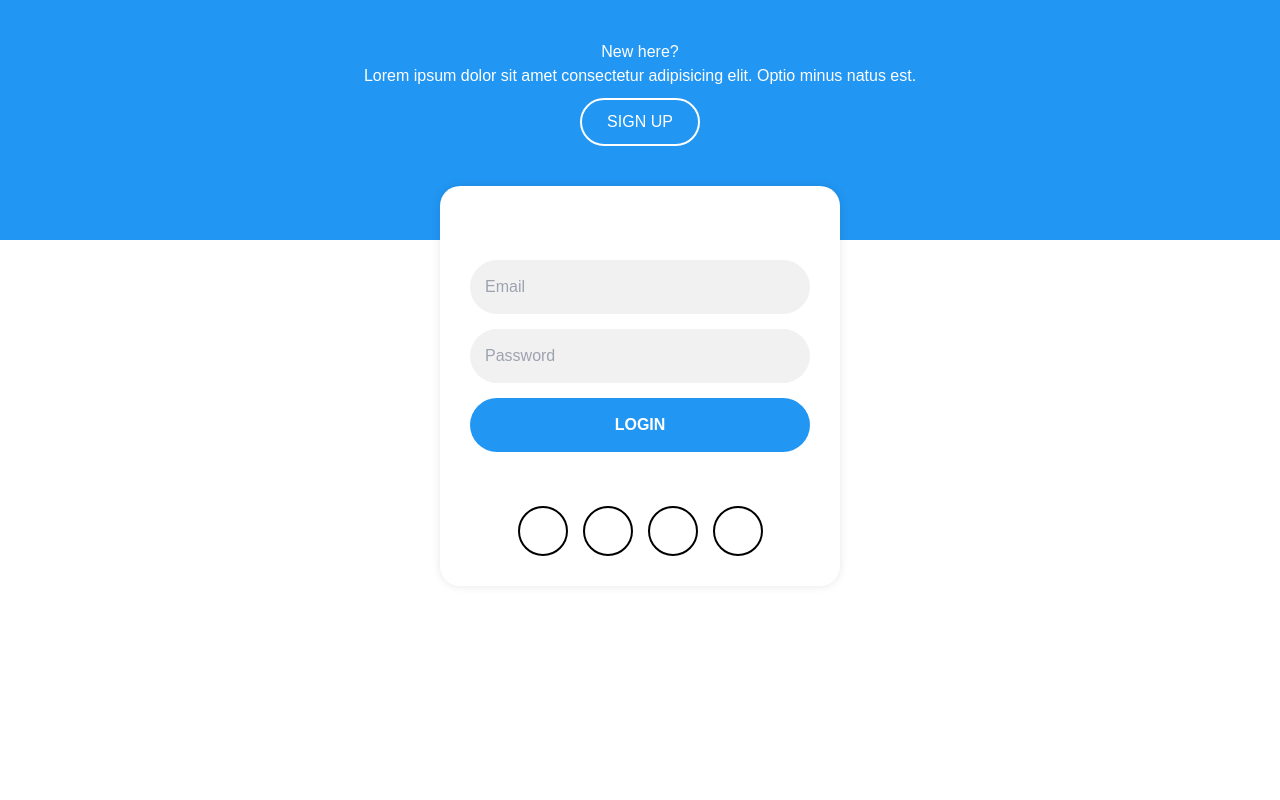
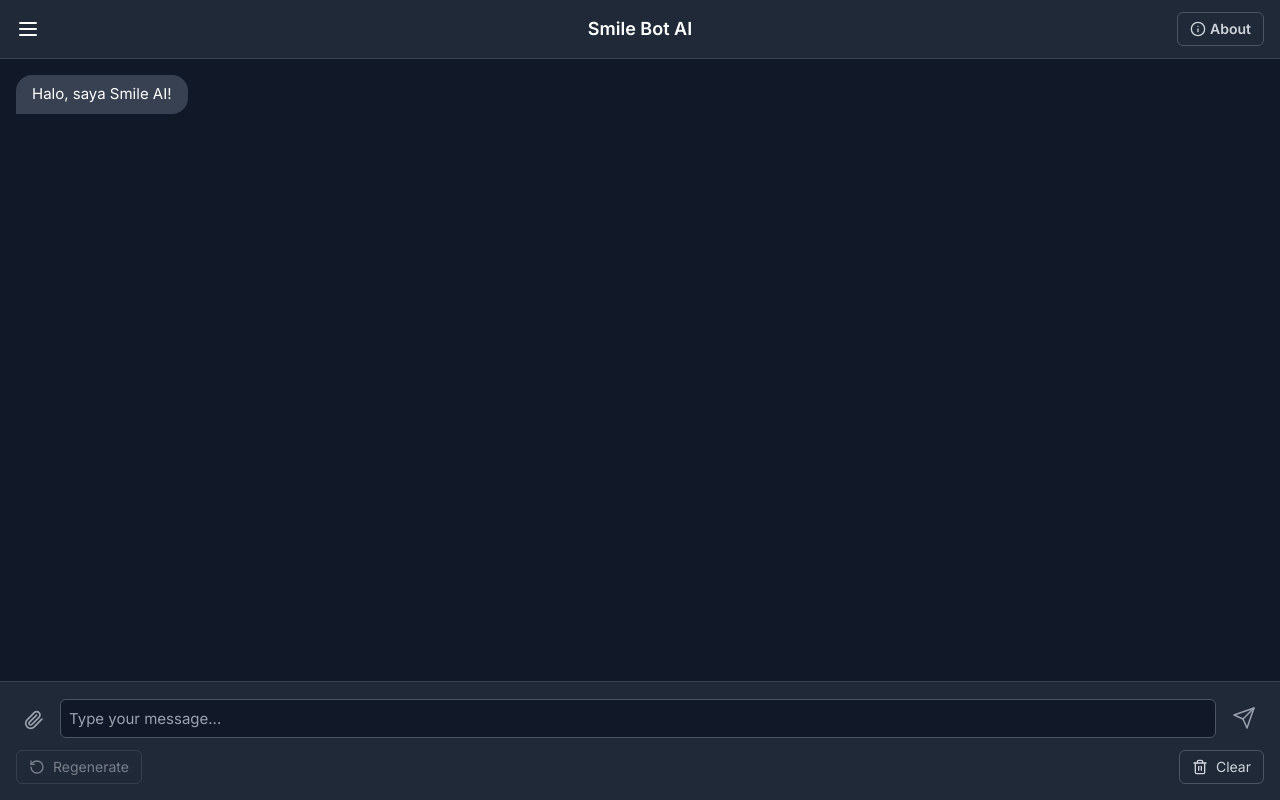
Before and after one commit to smilebotstore/tesai, a Next.js app: page / in a window 1280 px wide. Built offline with nearby package versions, Linux system fonts and the light colour scheme.

Commit message:
Update index.js

```diff
--- a/pages/index.js
+++ b/pages/index.js
@@ -1,132 +1,301 @@
-import { useState } from "react";
+import { useState, useEffect, useRef } from 'react';
+import Head from 'next/head';
+import { RotateCcw, Trash2, Send, Info, Paperclip, Menu, X, Gift } from 'lucide-react';
 
-export default function LoginPage() {
-  const [email, setEmail] = useState("");
-  const [password, setPassword] = useState("");
-  const [isSignUp, setIsSignUp] = useState(false);
-  const [error, setError] = useState("");
+const ChatBubble = ({ message }) => {
+  const isUser = message.role === 'user';
+  return (
+    <div className={`flex ${isUser ? 'justify-end' : 'justify-start'} mb-2`}>
+      <div
+        className={`max-w-[80%] px-4 py-2 rounded-2xl break-words whitespace-pre-wrap text-[15px] leading-[1.5] font-normal ${
+          isUser ? 'bg-green-600 text-white rounded-br-none' : 'bg-gray-700 text-white rounded-bl-none'
+        }`}
+      >
+        <div>{message.content}</div>
+        {message.image && (
+          <img
+            src={message.image}
+            alt="Uploaded"
+            className="mt-2 rounded-md w-full max-h-60 object-contain"
+          />
+        )}
+      </div>
+    </div>
+  );
+};
 
-  const handleSubmit = async (event) => {
-    event.preventDefault();
+const TypingAnimation = () => (
+  <div className="flex space-x-1">
+    <Dot />
+    <Dot delay={200} />
+    <Dot delay={400} />
+  </div>
+);
+
+const Dot = ({ delay = 0 }) => (
+  <span
+    className="w-2.5 h-2.5 bg-gray-400 rounded-full animate-bounce"
+    style={{ animationDelay: `${delay}ms` }}
+  />
+);
+
+export default function Home() {
+  const [messages, setMessages] = useState([{ role: 'assistant', content: 'Halo, saya Smile AI!' }]);
+  const [input, setInput] = useState('');
+  const [isTyping, setIsTyping] = useState(false);
+  const [imageFile, setImageFile] = useState(null);
+  const [drawerOpen, setDrawerOpen] = useState(false);
+  const inputRef = useRef(null);
+  const endOfMessagesRef = useRef(null);
+  const overlayRef = useRef(null);
+  const [previousSessions, setPreviousSessions] = useState([]);
+
+  useEffect(() => {
+    const storedSessions = JSON.parse(localStorage.getItem('chatSessions')) || [];
+    setPreviousSessions(storedSessions);
+  }, []);
+
+  useEffect(() => {
+    const handleClickOutside = (e) => {
+      if (overlayRef.current && e.target === overlayRef.current) {
+        setDrawerOpen(false);
+      }
+    };
+    document.addEventListener('mousedown', handleClickOutside);
+    return () => document.removeEventListener('mousedown', handleClickOutside);
+  }, []);
+
+  useEffect(() => {
+    const textarea = inputRef.current;
+    if (textarea) {
+      textarea.style.height = 'auto';
+      textarea.style.height = `${textarea.scrollHeight}px`;
+    }
+  }, [input]);
+
+  useEffect(() => {
+    setTimeout(() => {
+      endOfMessagesRef.current?.scrollIntoView({ behavior: 'auto' });
+    }, 100);
+  }, [messages, isTyping]);
+
+  const addMessage = (role, content, image = null) => {
+    setMessages((prev) => [...prev, { role, content, image }]);
+  };
+
+  const clearChat = () => {
+    setMessages([]);
+    setInput('');
+    setImageFile(null);
+  };
+
+  const startNewSession = () => {
+    if (messages.length > 1) {
+      const updatedSessions = [...previousSessions, messages];
+      setPreviousSessions(updatedSessions);
+      localStorage.setItem('chatSessions', JSON.stringify(updatedSessions));
+    }
+    setMessages([{ role: 'assistant', content: 'Halo, saya Smile AI!' }]);
+    setInput('');
+    setImageFile(null);
+    setDrawerOpen(false);
+  };
+
+  const loadSession = (session) => {
+    setMessages(session);
+    setInput('');
+    setImageFile(null);
+    setDrawerOpen(false);
+  };
+
+  const deleteSession = (index) => {
+    const updatedSessions = [...previousSessions];
+    updatedSessions.splice(index, 1);
+    setPreviousSessions(updatedSessions);
+    localStorage.setItem('chatSessions', JSON.stringify(updatedSessions));
+  };
+
+  const handleSubmit = async (e) => {
+    e.preventDefault();
+    if (!input.trim() && !imageFile) return;
+
+    const userMessage = input.trim();
+    const imagePreview = imageFile ? URL.createObjectURL(imageFile) : null;
+    addMessage('user', userMessage, imagePreview);
+    setInput('');
+    setIsTyping(true);
+
+    const formData = new FormData();
+    formData.append('input', userMessage);
+    if (imageFile) formData.append('image', imageFile);
+
     try {
-      const res = await fetch("/api/auth", {
-        method: "POST",
-        headers: {
-          "Content-Type": "application/json",
-        },
-        body: JSON.stringify({
-          email,
-          password,
-          action: isSignUp ? "signup" : "login",
-        }),
+      const res = await fetch('/api/chat', {
+        method: 'POST',
+        body: formData,
       });
-
       const data = await res.json();
-      if (res.status === 200) {
-        alert(`${isSignUp ? "Sign Up" : "Login"} successful`);
+      if (res.ok) {
+        setMessages((prev) => [...prev, data.message]);
       } else {
-        setError(data.error);
+        alert(data.error || 'Error generating response');
       }
     } catch (err) {
-      console.error(err);
-      setError("An error occurred.");
+      alert(err.message || 'Error generating response');
+    } finally {
+      setIsTyping(false);
+      setImageFile(null);
+    }
+  };
+
+  const handleKeyDown = (e) => {
+    if (e.key === 'Enter' && !e.shiftKey) {
+      e.preventDefault();
+      handleSubmit(e);
     }
   };
 
   return (
-    <div style={{
-      fontFamily: "sans-serif",
-      display: "flex",
-      flexDirection: "column",
-      alignItems: "center",
-      padding: "40px 20px",
-      minHeight: "100vh",
-      background: "linear-gradient(to bottom, #2196f3 30%, white 30%)",
-    }}>
-      <div style={{ textAlign: "center", marginBottom: 40 }}>
-        <h2 style={{ color: "white" }}>{isSignUp ? "Welcome!" : "New here?"}</h2>
-        <p style={{ color: "white" }}>
-          {isSignUp
-            ? "Create your account to get started."
-            : "Lorem ipsum dolor sit amet consectetur adipisicing elit. Optio minus natus est."}
-        </p>
+    <>
+      <Head>
+        <title>Smile Bot AI</title>
+        <link href="https://fonts.googleapis.com/css2?family=Inter:wght@400;500;600&display=swap" rel="stylesheet" />
+      </Head>
+      <div className="flex h-screen bg-gray-900 text-white font-sans relative" style={{ fontFamily: 'Inter, sans-serif' }}>
+        {drawerOpen && (
+          <div ref={overlayRef} className="fixed inset-0 bg-black bg-opacity-50 z-40 flex">
+            <div className="bg-gray-800 w-56 h-full p-4 border-r border-gray-700 z-50 flex flex-col">
               <button
-          onClick={() => setIsSignUp(!isSignUp)}
-          style={{
-            border: "2px solid white",
-            background: "transparent",
-            color: "white",
-            padding: "10px 25px",
-            borderRadius: "25px",
-            marginTop: "10px",
-            cursor: "pointer"
+                onClick={startNewSession}
+                className="w-full text-left text-sm font-semibold px-3 py-2 border border-gray-600 rounded-md text-gray-300 hover:bg-gray-700"
+              >
+                + Obrolan Baru
+              </button>
+
+              <button
+                onClick={() => {
+                  setDrawerOpen(false);
+                  window.location.href = '/promo';
                 }}
+                className="w-full text-left text-sm font-semibold px-3 py-2 mt-3 border border-gray-600 rounded-md text-gray-300 hover:bg-gray-700 flex items-center gap-2"
               >
-          {isSignUp ? "SIGN IN" : "SIGN UP"}
+                <Gift size={16} />
+                Promo Code Smile Store
+              </button>
+
+              <hr className="border-gray-700 mt-4" />
+
+              <div className="mt-4 flex-1 overflow-auto">
+                {previousSessions.length === 0 && (
+                  <p className="text-gray-500 text-sm text-center mt-2">Belum ada sesi sebelumnya</p>
+                )}
+                {previousSessions.map((session, index) => (
+                  <div key={index} className="flex items-center justify-between mb-2">
+                    <button
+                      onClick={() => loadSession(session)}
+                      className="text-left text-sm font-semibold px-3 py-2 border border-gray-600 rounded-md text-gray-300 hover:bg-gray-700 flex-1 truncate"
+                      title={`Session ${index + 1}`}
+                    >
+                      Session {index + 1}
+                    </button>
+                    <button
+                      onClick={() => deleteSession(index)}
+                      className="ml-2 p-1 rounded-md border border-gray-600 text-gray-300 hover:bg-red-600 hover:text-white"
+                      aria-label={`Hapus Session ${index + 1}`}
+                      title={`Hapus Session ${index + 1}`}
+                    >
+                      <X size={16} />
                     </button>
                   </div>
+                ))}
+              </div>
+            </div>
+          </div>
+        )}
 
-      <div style={{ width: "100%", maxWidth: "400px", background: "white", padding: "30px", borderRadius: "20px", boxShadow: "0 0 10px rgba(0,0,0,0.1)" }}>
-        <h2 style={{ textAlign: "center", marginBottom: "20px" }}>{isSignUp ? "Sign Up" : "Sign In"}</h2>
-        <form onSubmit={handleSubmit} style={{ display: "flex", flexDirection: "column", gap: "15px" }}>
+        <div className="flex flex-col flex-1 h-full">
+          <header className="bg-gray-800 px-4 py-3 border-b border-gray-700 flex justify-between items-center relative">
+            <button onClick={() => setDrawerOpen(true)}>
+              <Menu className="text-white" />
+            </button>
+            <span className="text-lg font-semibold absolute left-1/2 transform -translate-x-1/2">
+              Smile Bot AI
+            </span>
+            <a
+              href="/about.html"
+              className="flex items-center gap-1 font-bold text-sm px-3 py-1.5 rounded-md border border-gray-600 text-gray-300 hover:bg-gray-700"
+            >
+              <Info className="w-4 h-4" />
+              About
+            </a>
+          </header>
+
+          <main className="flex-1 overflow-y-auto p-4 space-y-2 pb-32 text-[15px] leading-[1.5]">
+            {messages.map((msg, idx) => (
+              <ChatBubble key={idx} message={msg} />
+            ))}
+            {isTyping && (
+              <div className="flex justify-start mb-2">
+                <div className="bg-gray-700 px-4 py-2 rounded-2xl rounded-bl-none text-white max-w-[80%]">
+                  <TypingAnimation />
+                </div>
+              </div>
+            )}
+            <div ref={endOfMessagesRef} />
+          </main>
+
+          <form onSubmit={handleSubmit} className="p-4 bg-gray-800 border-t border-gray-700">
+            <div className="relative flex items-end gap-2">
+              <label htmlFor="image-upload" className="text-gray-400 hover:text-white cursor-pointer p-2">
+                <Paperclip size={20} />
+              </label>
               <input
-            type="email"
-            placeholder="Email"
-            value={email}
-            onChange={(e) => setEmail(e.target.value)}
-            required
-            style={{
-              padding: "15px",
-              borderRadius: "30px",
-              border: "none",
-              backgroundColor: "#f1f1f1",
-              fontSize: "16px"
-            }}
+                id="image-upload"
+                type="file"
+                accept="image/*"
+                className="hidden"
+                onChange={(e) => setImageFile(e.target.files[0])}
               />
-          <input
-            type="password"
-            placeholder="Password"
-            value={password}
-            onChange={(e) => setPassword(e.target.value)}
-            required
-            style={{
-              padding: "15px",
-              borderRadius: "30px",
-              border: "none",
-              backgroundColor: "#f1f1f1",
-              fontSize: "16px"
-            }}
+              <textarea
+                ref={inputRef}
+                className="flex-1 border border-gray-600 bg-gray-900 text-white rounded-md p-2 resize-none focus:outline-none focus:ring-2 focus:ring-green-500 text-[15px] overflow-hidden"
+                rows={1}
+                value={input}
+                onChange={(e) => setInput(e.target.value)}
+                onKeyDown={handleKeyDown}
+                placeholder="Type your message..."
+                maxLength={2000}
               />
               <button
                 type="submit"
-            style={{
-              backgroundColor: "#2196f3",
-              color: "white",
-              padding: "15px",
-              borderRadius: "30px",
-              border: "none",
-              fontWeight: "bold",
-              cursor: "pointer"
-            }}
+                className="text-gray-400 hover:text-white p-2"
+                disabled={isTyping || (!input.trim() && !imageFile)}
               >
-            {isSignUp ? "SIGN UP" : "LOGIN"}
+                <Send size={24} strokeWidth={1.5} />
               </button>
+            </div>
+            <div className="flex justify-between mt-3 gap-2">
+              <button
+                type="button"
+                onClick={() => {}}
+                disabled
+                className="flex items-center gap-2 text-sm px-3 py-1.5 rounded-md border border-gray-600 text-gray-300 opacity-50 cursor-not-allowed"
+              >
+                <RotateCcw size={16} />
+                Regenerate
+              </button>
+              <button
+                type="button"
+                onClick={clearChat}
+                className="flex items-center gap-2 text-sm px-3 py-1.5 rounded-md border border-gray-600 text-gray-300 hover:bg-gray-700"
+              >
+                <Trash2 size={16} />
+                Clear
+              </button>
+            </div>
           </form>
-
-        <p style={{ textAlign: "center", marginTop: "20px" }}>Or Sign {isSignUp ? "up" : "in"} with social platforms</p>
-        <div style={{ display: "flex", justifyContent: "center", gap: "15px", marginTop: "10px" }}>
-          {[...Array(4)].map((_, i) => (
-            <div key={i} style={{
-              width: "50px",
-              height: "50px",
-              borderRadius: "50%",
-              border: "2px solid black"
-            }}></div>
-          ))}
         </div>
       </div>
-
-      {error && <p style={{ color: "red", marginTop: 20 }}>{error}</p>}
-    </div>
+    </>
   );
       }
```
Lines whose indentation alone changed are shown as unchanged.
